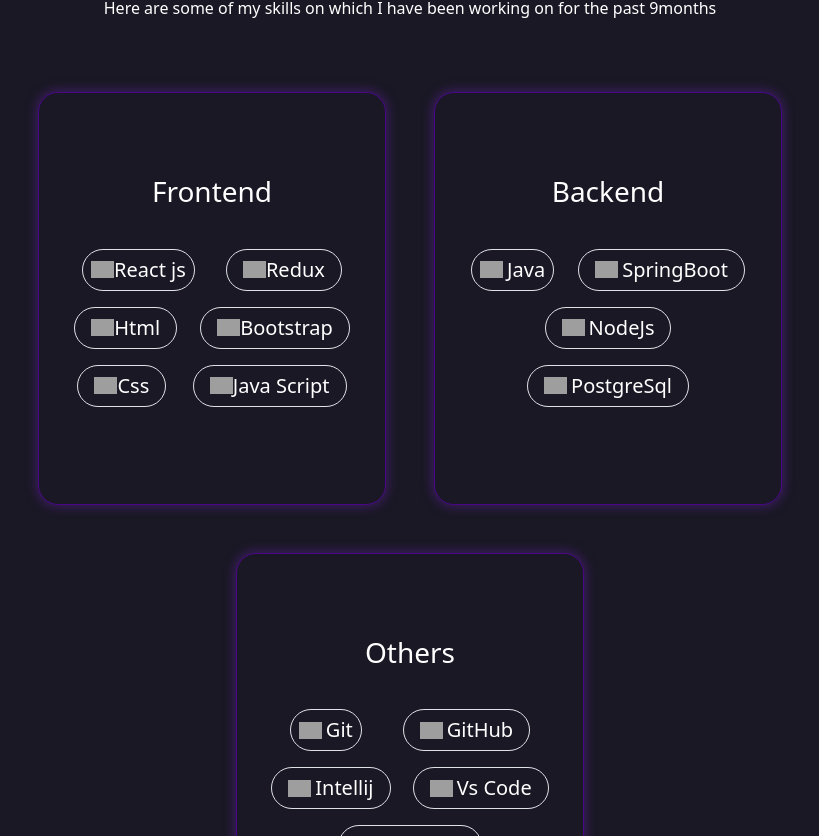
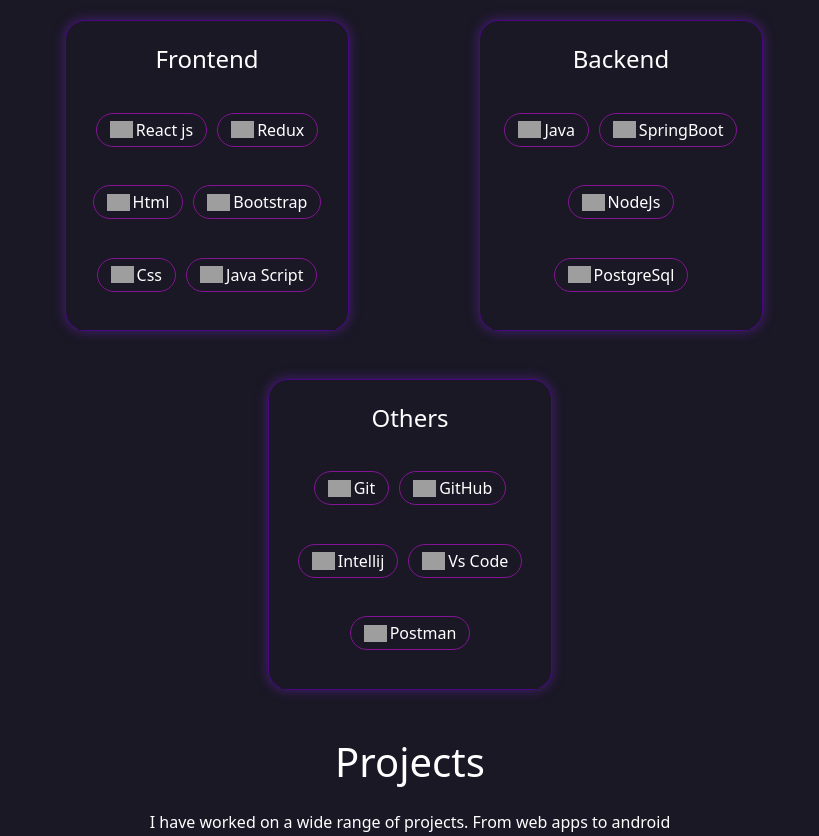
Before and after one commit to Dineshofficiall/PortfolioFrontend, a React (Vite) app: page / in a window 1280 px wide. Shown: the part 704-1540 px from the top of the page, without its empty margins (230-1049 px from the left). Built offline with nearby package versions, Linux system fonts and the light colour scheme; grey boxes are pictures that could not be loaded.

Commit message:
updated skills component

```diff
--- a/src/pages/contact/contact.css
+++ b/src/pages/contact/contact.css
@@ -43,8 +43,7 @@
 
 /* btn */
 .Contact-btn button{
-    padding: 5px 8em;
-    /* height: ; */
+    padding: 3.5px 6em;
     background: linear-gradient(to right, #7705f0 40%, #6513a4 46%, #3c0a3c 0%);
     background-size: 300% 100%;
     background-position: 100% 0;
--- a/src/pages/mainPage/PortfolioPage.jsx
+++ b/src/pages/mainPage/PortfolioPage.jsx
@@ -4,7 +4,7 @@
 import Skills from '../skills/Skills'
 import Projects from '../projects/Projects'
 import Education from '../education/Education'
-// import Contact from '../contact/Contact'
+import Contact from '../contact/Contact'
 
 function PortfolioPage() {
     return (
@@ -13,7 +13,7 @@
             <Skills />
             <Projects />
             <Education />
-            {/* <Contact /> */}
+            <Contact />
         </div>
     )
 }
--- a/src/pages/projects/project.css
+++ b/src/pages/projects/project.css
@@ -14,7 +14,7 @@
 /* ends */
 
 /* color for entire block */
-.project-card, p, em{
+.project-card, .project-card p, .project-card em{
     background-color: rgb(19, 17, 17) !important;
 }
 /* ends */
--- a/src/pages/skills/Skills.jsx
+++ b/src/pages/skills/Skills.jsx
@@ -25,87 +25,87 @@
 function Skills() {
     return (
         <>
-            <section id="skills" className='my-4 py-4 my-xl-5 py-xl-5'>
-                <Container>
-                    <div className='text-center mb-4'>
+            <section id="skills" >
+                <Container className='col-12 col-md-11 col-lg-8 my-5'>
+                    <div className='text-center mb-5'>
                         <h1>Skills</h1>
                         <article>Here are some of my skills on which I have been working on for the past 9months</article>
                     </div>
-                    <Row className='d-flex justify-content-center align-content-between align-items-center row-gap-5 px-3 px-md-0 gap-md-4 gap-lg-5 p-md-5'>
-                        <Col className='col-12 col-md-5 col-lg-4 py-4 py-md-3 py-lg-5 align-content-center skillSet'>
-                            <h3 className='text-center mb-4'>Frontend</h3>
-                            <main className='col-12 d-flex justify-content-evenly align-items-center flex-wrap p-2'>
-                                <div className='border-1 border rounded-pill d-flex align-items-center m-2 py-2 px-2'>
+                    <Row xs={1} sm={2} md={3} lg={3} className="d-flex justify-content-evenly align-items-center gap-5 p-3 p-sm-0">
+                        <Col className='skillSet-parent mx-2'>
+                            <h4 className='text-center mt-4 mb-0'>Frontend</h4>
+                            <div className='skillSet'>
+                                <div className='icons-container'>
                                     <Image src={reactIcon} width={23} alt='' />
-                                    <h5 className='m-0'>React js</h5>
+                                    <li>React js</li>
                                 </div>
-                                <div className='border-1 border rounded-pill d-flex align-items-center m-2 py-2 px-3'>
+                                <div className='icons-container'>
                                     <Image src={reduxIcon} width={23} alt='' />
-                                    <h5 className='m-0'>Redux</h5>
+                                    <li>Redux</li>
                                 </div>
-                                <div className='border-1 border rounded-pill d-flex align-items-center m-2 py-2 px-3'>
+                                <div className='icons-container'>
                                     <Image src={htmlIcon} width={23} alt='' />
-                                    <h5 className='m-0'>Html</h5>
+                                    <li>Html</li>
                                 </div>
-                                <div className='border-1 border rounded-pill d-flex align-items-center m-2 py-2 px-3'>
+                                <div className='icons-container'>
                                     <Image src={bootStrapIcon} width={23} alt='' />
-                                    <h5 className='m-0'>Bootstrap</h5>
+                                    <li>Bootstrap</li>
                                 </div>
-                                <div className='border-1 border rounded-pill d-flex align-items-center m-2 py-2 px-3'>
+                                <div className='icons-container'>
                                     <Image src={cssIcon} width={23} alt='' />
-                                    <h5 className='m-0'>Css</h5>
+                                    <li>Css</li>
                                 </div>
-                                <div className='border-1 border rounded-pill d-flex align-items-center m-2 py-2 px-3'>
+                                <div className='icons-container'>
                                     <Image src={jsIcon} width={23} alt='' />
-                                    <h5 className='m-0'>Java Script</h5>
+                                    <li>Java Script</li>
                                 </div>
-                            </main>
+                            </div>
                         </Col>
-                        <Col className='col-12 col-md-5 col-lg-4 py-4 py-md-3 py-lg-5 align-content-center skillSet'>
-                            <h3 className='text-center mb-4'>Backend</h3>
-                            <main className='col-12 d-flex justify-content-evenly align-items-center flex-wrap p-2'>
-                                <div className='border-1 border rounded-pill d-flex align-items-center m-2 py-2 px-2'>
+                        <Col className='skillSet-parent'>
+                            <h4 className='text-center mt-4 mb-0'>Backend</h4>
+                            <div className="skillSet">
+                                <div className='icons-container'>
                                     <Image src={javaIcon} width={23} alt='' />
-                                    <h5 className='m-0 ms-1'>Java</h5>
+                                    <li>Java</li>
                                 </div>
-                                <div className='border-1 border rounded-pill d-flex align-items-center m-2 py-2 px-3'>
+                                <div className='icons-container'>
                                     <Image src={springBootIcon} width={23} alt='' />
-                                    <h5 className='m-0 ms-1'>SpringBoot</h5>
+                                    <li>SpringBoot</li>
                                 </div>
-                                <div className='border-1 border rounded-pill d-flex align-items-center m-2 py-2 px-3'>
+                                <div className='icons-container'>
                                     <Image src={nodeJsIcon} width={23} alt='' />
-                                    <h5 className='m-0 ms-1'>NodeJs</h5>
+                                    <li>NodeJs</li>
                                 </div>
-                                <div className='border-1 border rounded-pill d-flex align-items-center m-2 py-2 px-3'>
+                                <div className='icons-container'>
                                     <Image src={postgreSqlIcon} width={23} alt='' />
-                                    <h5 className='m-0 ms-1'>PostgreSql</h5>
+                                    <li>PostgreSql</li>
                                 </div>
-                            </main>
+                            </div>
                         </Col>
-                        <Col className='col-12 col-md-5 col-lg-4 py-4 py-md-3 py-lg-5 align-content-center skillSet'>
-                            <h3 className='text-center mb-4'>Others</h3>
-                            <main className='col-12 d-flex justify-content-evenly align-items-center flex-wrap p-2'>
-                                <div className='border-1 border rounded-pill d-flex align-items-center m-2 py-2 px-2'>
+                        <Col className='skillSet-parent'>
+                            <h4 className='text-center mt-4 mb-0'>Others</h4>
+                            <div className="skillSet">
+                                <div className='icons-container'>
                                     <Image src={gitIcon} width={23} alt='' />
-                                    <h5 className='m-0 ms-1'>Git</h5>
+                                    <li>Git</li>
                                 </div>
-                                <div className='border-1 border rounded-pill d-flex align-items-center m-2 py-2 px-3'>
+                                <div className='icons-container'>
                                     <Image src={gitHubIcon} width={23} alt='' />
-                                    <h5 className='m-0 ms-1'>GitHub</h5>
+                                    <li>GitHub</li>
                                 </div>
-                                <div className='border-1 border rounded-pill d-flex align-items-center m-2 py-2 px-3'>
+                                <div className='icons-container'>
                                     <Image src={intellijIcon} width={23} alt='' />
-                                    <h5 className='m-0 ms-1'>Intellij</h5>
+                                    <li>Intellij</li>
                                 </div>
-                                <div className='border-1 border rounded-pill d-flex align-items-center m-2 py-2 px-3'>
+                                <div className='icons-container'>
                                     <Image src={vsCodeIcon} width={23} alt='' />
-                                    <h5 className='m-0 ms-1'>Vs Code</h5>
+                                    <li>Vs Code</li>
                                 </div>
-                                <div className='border-1 border rounded-pill d-flex align-items-center m-2 py-2 px-3'>
+                                <div className='icons-container'>
                                     <Image src={postmanIcon} width={23} alt='' />
-                                    <h5 className='m-0 ms-1'>Postman</h5>
+                                    <li>Postman</li>
                                 </div>
-                            </main>
+                            </div>
                         </Col>
                     </Row>
                 </Container>
--- a/src/pages/skills/skills.css
+++ b/src/pages/skills/skills.css
@@ -1,13 +1,29 @@
-.skillSet {
+.skillSet-parent {
     border-radius: 20px;
     border: 1px solid rgb(72, 8, 133) !important;
     box-shadow: 0px 0px 10px 3px rgb(55, 28, 87);
-    height: 24em;
 }
-
-@media screen and (min-width : 1024px) {
-    .skillSet {
-        width: 30.529% !important;
-        height: 25.8rem;
-    }
+.skillSet {
+    height: 16em;
+    display: flex;
+    flex-flow: wrap;
+    justify-content: center;
+    align-items: center;
+    align-content: space-evenly;
 }
+.icons-container {
+    display: flex;
+    align-items: center;
+    border: 1px solid #831494;
+    border-radius: 20px;
+    padding: 4px 13px;
+    margin: 0 5px;
+}
+.icons-container img{
+    background-color: transparent;
+}
+.icons-container li{
+    background-color: transparent;
+    list-style: none;
+    margin-left: 3px;
+}
```
Also changed, not shown: src/pages/contact/Contact.jsx (+6 -3 lines).
